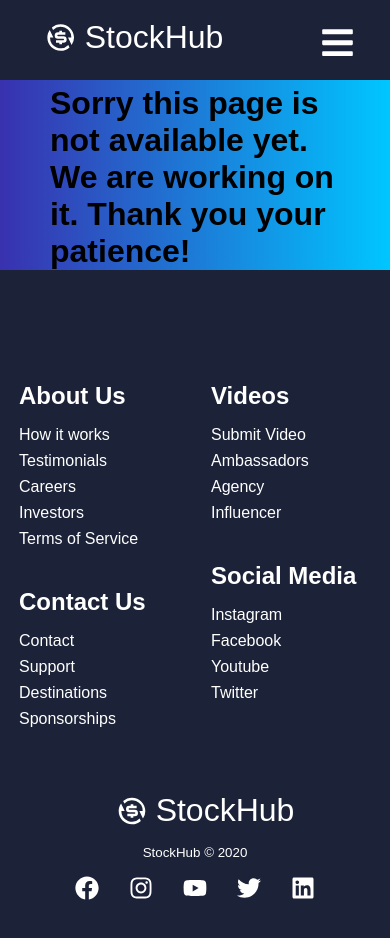
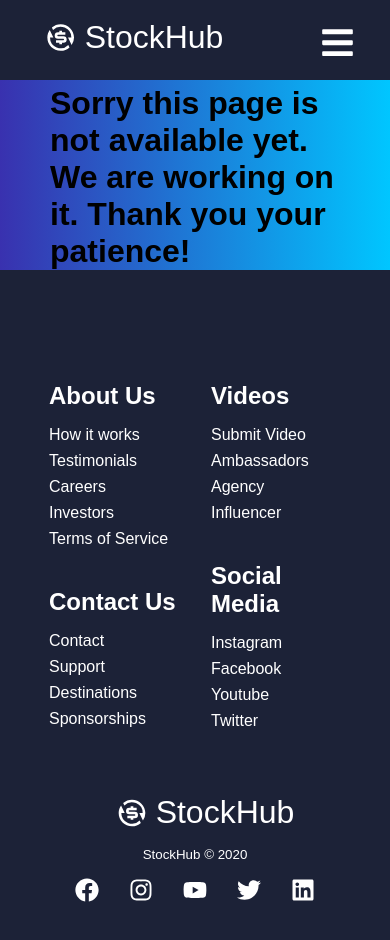
Before and after one commit to Kimyan099/StockHub, a React (Create React App) app in the folder stockhub/: page /temp in a window 390 px wide. Built offline with nearby package versions, Linux system fonts and the light colour scheme; no server answers.

Commit message:
Footer size fixed for mobile mode

```diff
--- a/stockhub/src/components/pages/Footer/Footer.css
+++ b/stockhub/src/components/pages/Footer/Footer.css
@@ -61,7 +61,7 @@
   align-items: flex-start;
   margin: 16px;
   text-align: left;
-  width: 160px;
+  width: 130px;
   box-sizing: border-box;
 }
 
@@ -157,3 +157,10 @@
     flex-direction: column;
   }
 }
+
+@media screen and (max-width: 960px) {
+
+  .footer-link-items {
+    size: 50px;
+  }
+}
```
